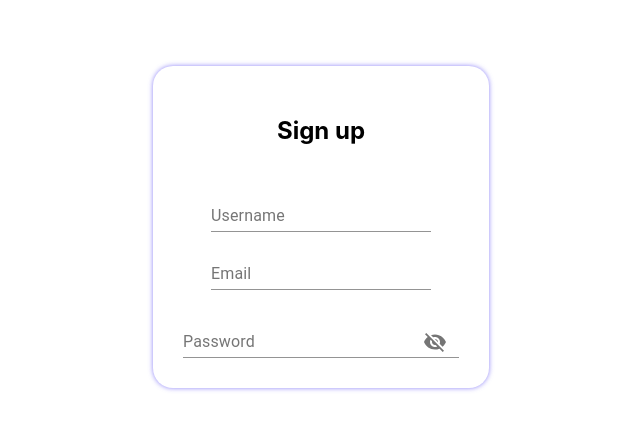
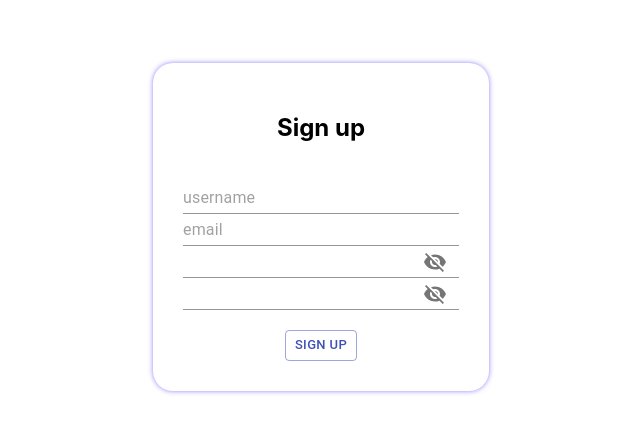
Before and after one commit to khaoula2022/to-do-app-front2, a React (Create React App) app: page /signup in a window 1280 px wide. Shown: the part 173-606 px from the top of the page, without its empty margins (344-984 px from the left). Built offline with nearby package versions, Linux system fonts and the light colour scheme.

Commit message:
creating an account

```diff
--- a/src/appBase/user/services/auth.service.js
+++ b/src/appBase/user/services/auth.service.js
@@ -23,3 +23,7 @@ const register = (
       return response.data;
     });
 };
+
+export default {
+  register,
+};
--- a/src/pages/SignUp.js
+++ b/src/pages/SignUp.js
@@ -1,4 +1,5 @@
 import {
+  Button,
   FormControl,
   IconButton,
   Input,
@@ -12,6 +13,7 @@ import { useState } from "react";
 import { useDispatch, useSelector } from "react-redux";
 import { useHistory } from "react-router-dom";
 import styles from "./signup.module.css";
+import { register } from "./../appBase/user/actions/auth";
 
 function SignUp() {
   const [email, setemail] = useState("");
@@ -38,32 +40,42 @@ function SignUp() {
     event.preventDefault();
   };
 
+  const handleRegister = (e) => {
+    e.preventDefault();
+    console.log(avatar);
+
+    dispatch(register(username, email, password, confirmpassword))
+      .then(() => {
+        console.log(username);
+        console.log(email);
+        console.log(password);
+        history.push("/app/tasks");
+        window.location.reload(false);
+      })
+      .catch(() => {});
+  };
   return (
     <div className={styles.page}>
       <div className={styles.signUp}>
         <h2 className={styles.title}>Sign up </h2>
-        <form className={styles.form}>
-          <TextField
+        <FormControl>
+          <Input
             value={username}
             onChange={(e) => setusername(e.target.value)}
             label="Username"
             placeholder="username"
             type="text"
           />
-          <TextField
+          <Input
             value={email}
             onChange={(e) => setemail(e.target.value)}
             label="Email"
             placeholder="email"
             type="email"
           />
-        </form>
-        <FormControl>
-          <InputLabel htmlFor="standard-adornment-password">
-            Password
-          </InputLabel>
           <Input
             value={password}
+            label="passwrd"
             onChange={(e) => setpassword(e.target.value)}
             id="standard-adornment-password"
             type={values.showPassword ? "text" : "password"}
@@ -79,7 +91,32 @@ function SignUp() {
               </InputAdornment>
             }
           />
+          <Input
+            value={confirmpassword}
+            onChange={(e) => setconfirmpassword(e.target.value)}
+            id="standard-adornment-password"
+            type={values.showPassword ? "text" : "password"}
+            endAdornment={
+              <InputAdornment position="end">
+                <IconButton
+                  aria-label="toggle password visibility"
+                  onClick={handleClickShowPassword}
+                  onMouseDown={handleMouseDownPassword}
+                >
+                  {values.showPassword ? <Visibility /> : <VisibilityOff />}
+                </IconButton>
+              </InputAdornment>
+            }
+          />
         </FormControl>
+        <Button
+          variant="outlined"
+          size="small"
+          color="primary"
+          onClick={handleRegister}
+        >
+          Sign Up
+        </Button>{" "}
       </div>
     </div>
   );
```
